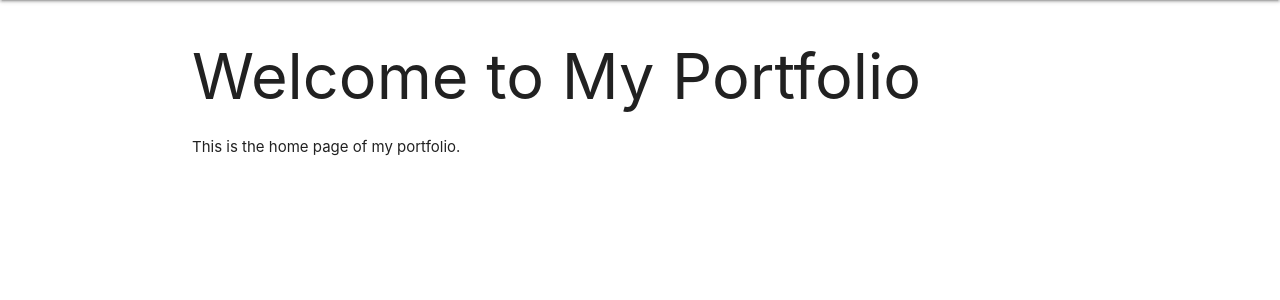
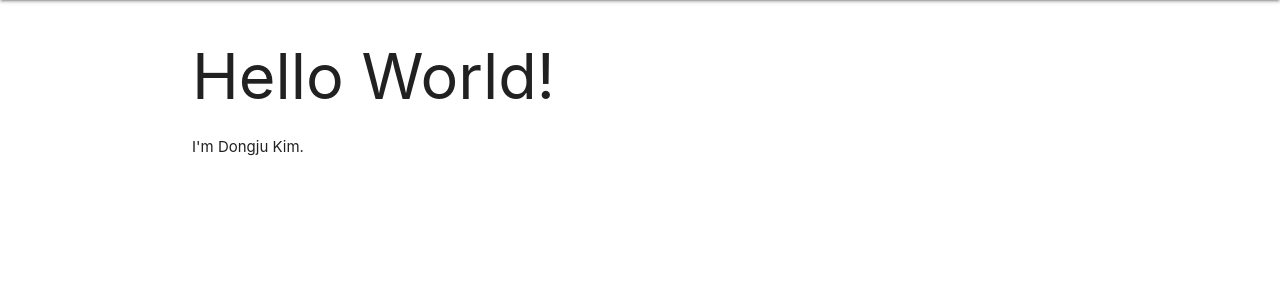
Before and after one commit to gggg8657/flaskapp, a Flask app: page / in a window 1280 px wide. Shown: the part 64-364 px from the top of the page. Run offline with Flask 3, Linux system fonts and the light colour scheme.

Commit message:
flask home changed

```diff
--- a/templates/index.html
+++ b/templates/index.html
@@ -3,6 +3,6 @@
 {% block title %}Home{% endblock %}
 
 {% block content %}
-    <h1>Welcome to My Portfolio</h1>
-    <p>This is the home page of my portfolio.</p>
+    <h1>Hello World!</h1>
+    <p>I'm Dongju Kim.</p>
 {% endblock %}
```
